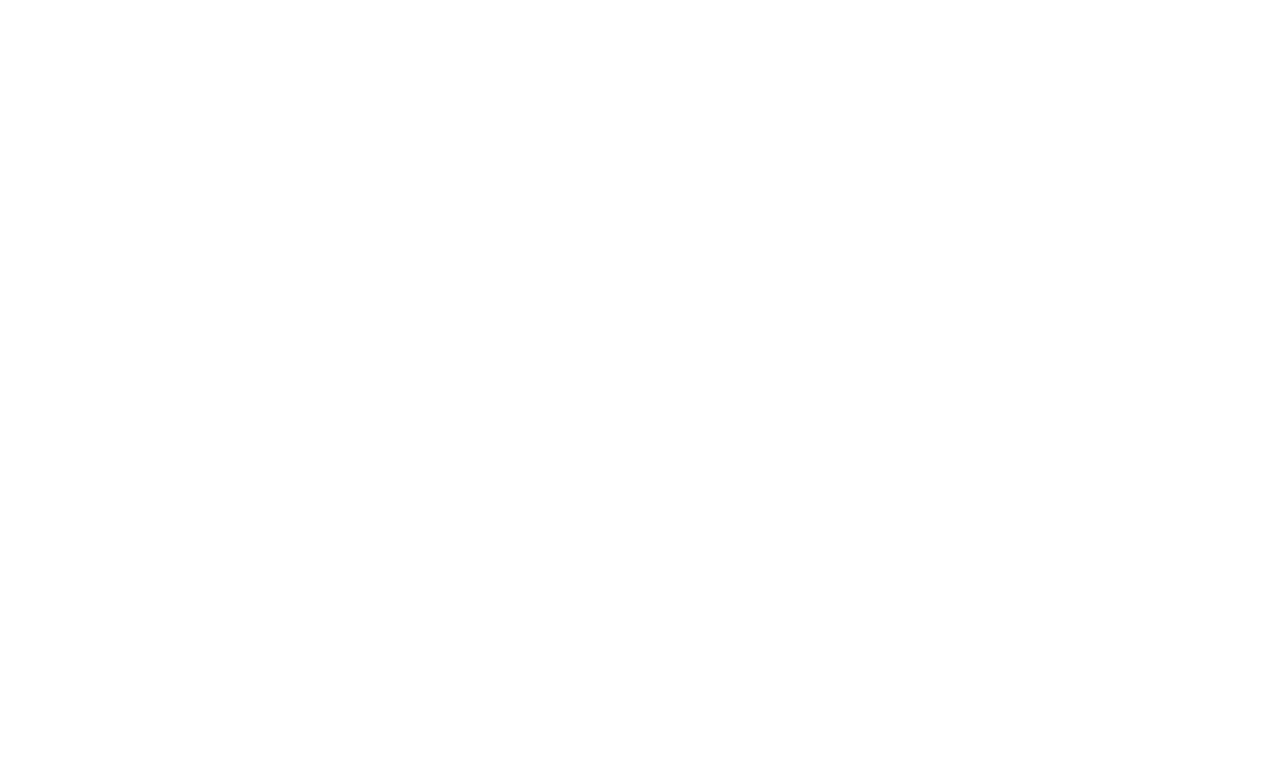
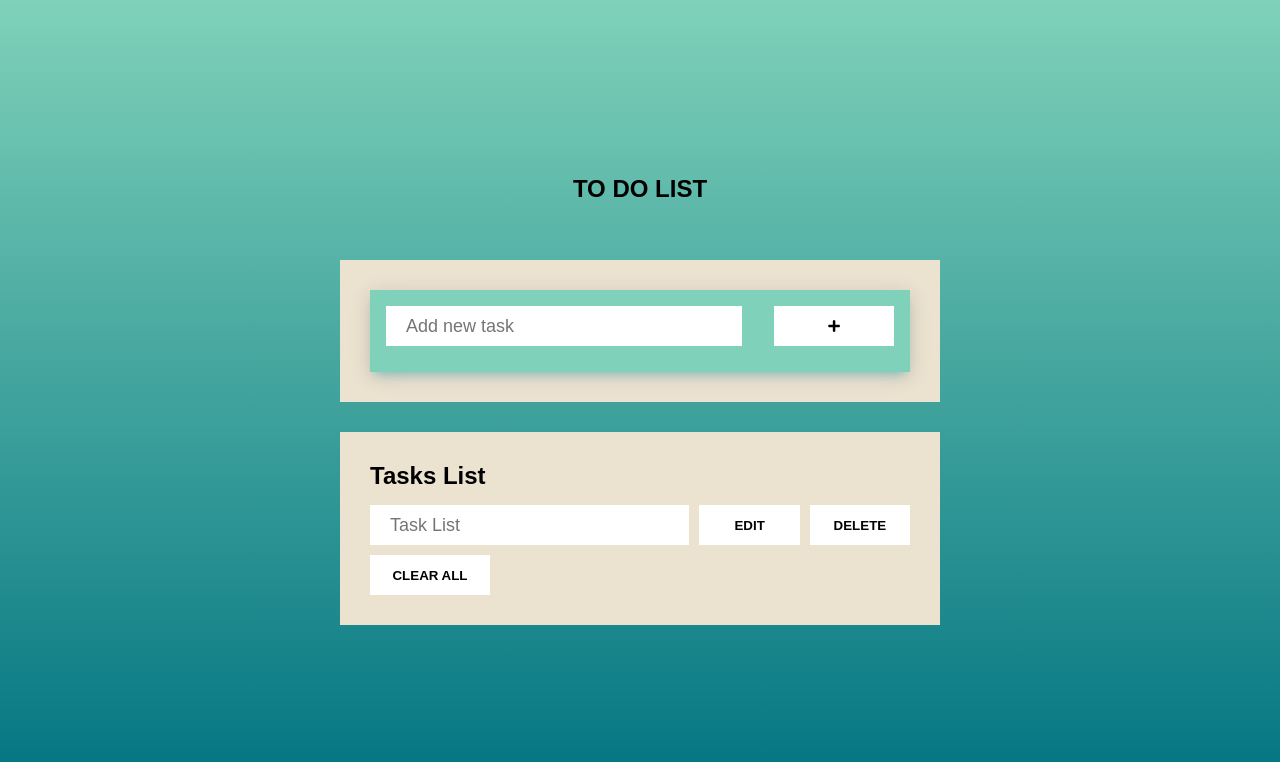
Before and after one commit to Konstrukteur/to-do-app-javascript, a plain HTML site: page index.html in a window 1280 px wide. Drawn offline with Linux system fonts and the light colour scheme.

Commit message:
html and css code done

```diff
--- a/index.html
+++ b/index.html
@@ -1,12 +1,46 @@
 <!DOCTYPE html>
 <html lang="en">
+
 <head>
-    <meta charset="UTF-8">
-    <meta http-equiv="X-UA-Compatible" content="IE=edge">
-    <meta name="viewport" content="width=device-width, initial-scale=1.0">
-    <title>Document</title>
+    <link href="https://fonts.googleapis.com/css2?family=Poppins:wght@400;500&display=swap" rel="stylesheet">
+    <link rel="stylesheet" href="https://cdnjs.cloudflare.com/ajax/libs/font-awesome/5.15.2/css/all.min.css">
+    <link rel="stylesheet" href="styles.css">
+    <title>To Do List</title>
+
 </head>
+
 <body>
+    <section class="todowrap">
+        <h2 id="heading">TO DO LIST</h2>
+        <div class="todo-container">
+            <div class="add-task-wrap">
+                <form action="" id="add-task-form">
+                    <div class="list-input-box">
+                        <input type="text" class="input-filed" placeholder="Add new task" id="add-task-input">
+                        <!--<button class="btn-sub" type="submit" id="add-task-submit">Add Task</button>-->
+                        <button class="btn-sub"><i class="fas fa-plus"></i></button>
 
+                    </div>
+                </form>
+            </div>
+        </div>
+        <div class="todo-container todo-task-list">
+            <h1 class="heading-tasklist">Tasks List</h1>
+            <div id="todo-tasks">
+                <div class="list-input-box">
+                    <input type="text" class="input-filed" placeholder="Task List" readonly>
+                    <button class="btn-sub">edit</button>
+                    <button class="btn-sub">delete</button>
+                </div>
+            </div>
+            <!--<div class="delete">
+                                <span>You have <span class="pendingTasks"></span> pending tasks</span>-->
+            <button id="btn-sub">Clear All</button>
+        </div>
+        </div>
+
+    </section>
+    <script src="script.js"></script>
 </body>
+
 </html>
--- /dev/null
+++ b/styles.css
@@ -0,0 +1,99 @@
+* {
+  margin: 0;
+  padding: 0;
+  box-sizing: border-box;
+  font-family: sans-serif;
+}
+
+#heading{
+  padding-bottom: 5%;
+}
+.todowrap {
+  /*background-color: #7FD1B9;*/
+  background: linear-gradient(#7fd1b9,rgb(0, 115, 128) );
+  display: flex;
+  flex-direction: column;
+  min-height: 100vh;
+  align-items: center;
+  justify-content: center;
+  padding: 5%;
+}
+
+.todo-container {
+  /*background-color: #fff;*/
+  background-color: #ECE2D0;
+  max-width: 600px;
+  width: 100%;
+  padding: 30px;
+}
+
+.add-task-wrap {
+  padding: 16px;
+  text-align: center;
+  opacity: 1;
+  background-color: #7FD1B9;
+  color: #344767;
+  box-shadow: #00000024 0rem 0.25rem 1.25rem 0rem,
+    #00bbd466 0rem 0.4375rem 0.625rem -0.3125rem;
+}
+
+.list-input-box {
+  display: flex;
+  flex-direction: row;
+  gap: 10px;
+  flex-wrap: nowrap;
+  justify-content: space-between;
+  margin-bottom: 10px;
+}
+.input-filed {
+  border: 0;
+  height: 30px;
+  margin: 0px;
+  width: 70%;
+  color: #495057;
+  padding: 20px;
+  font-size: 18px;
+  outline: none;
+}
+
+.btn-sub {
+  width: 120px;
+  height: 40px;
+  padding: 0 3px;
+  background-color: #fff;
+  border: none;
+  letter-spacing: 0;
+  color: black;
+  text-transform: uppercase;
+  cursor: pointer;
+  font-weight: 700;
+}
+.btn-sub:hover {
+  background-color: lightgrey;
+}
+
+.todo-task-list {
+  margin-top: 30px;
+}
+
+.heading-tasklist {
+  font-size: 24px;
+  color: black;
+  font-weight: 700;
+  margin-bottom: 15px;
+}
+#btn-sub{
+  width: 120px;
+  height: 40px;
+  padding: 0 3px;
+  background-color: #fff;
+  border: none;
+  letter-spacing: 0;
+  color: black;
+  text-transform: uppercase;
+  cursor: pointer;
+  font-weight: 700;
+}
+#btn-sub:hover {
+  background-color: lightgrey;
+}
```
